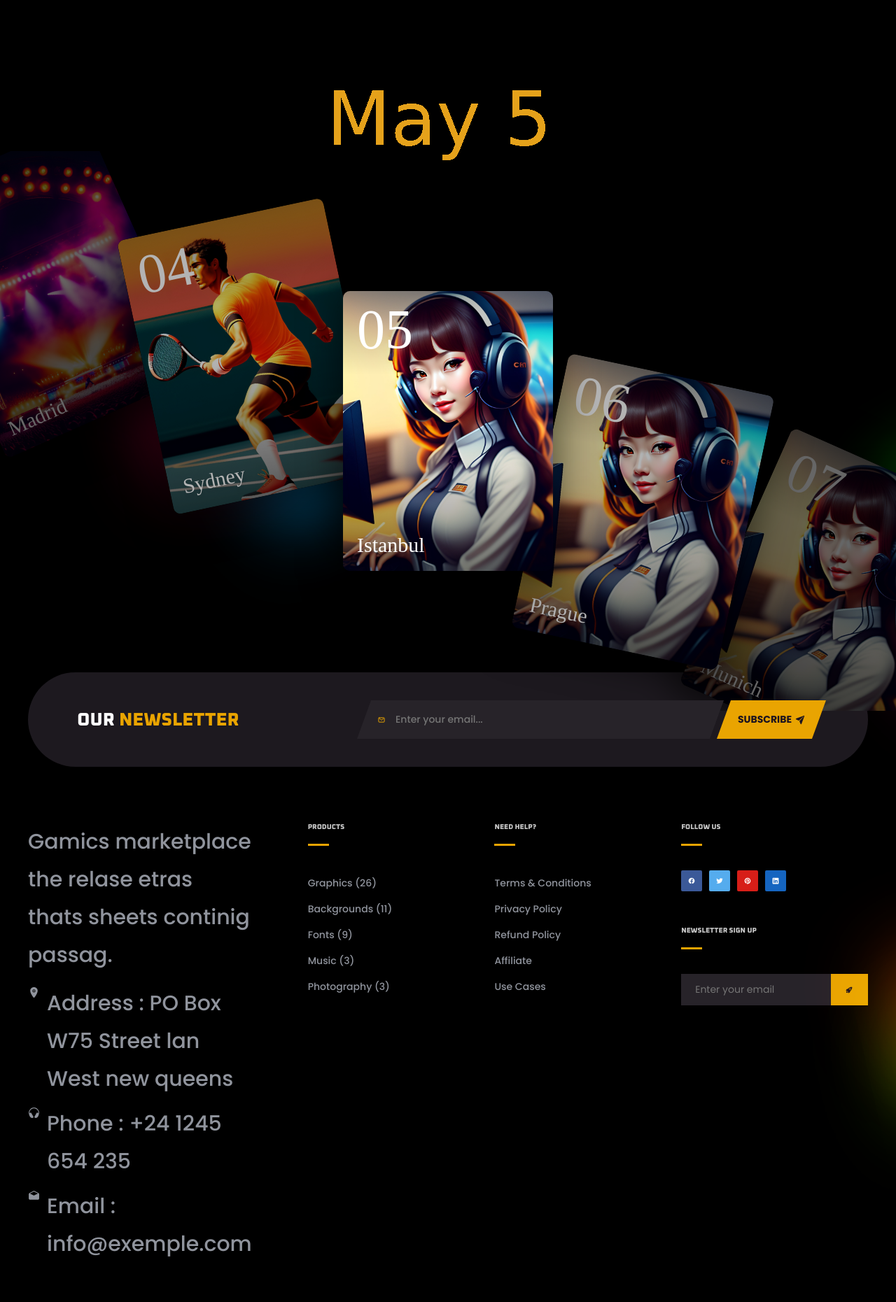
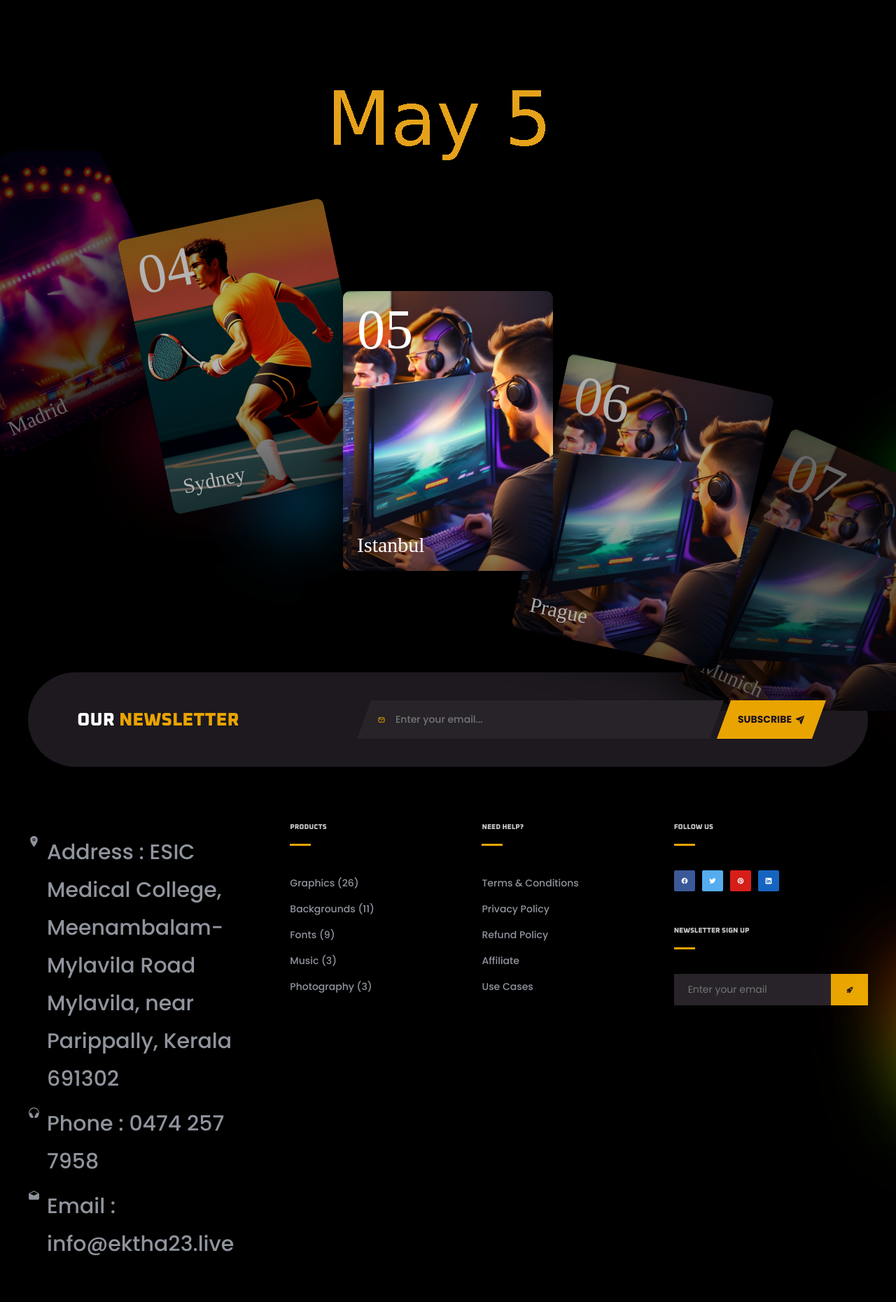
Before and after one commit to bijinbjames/Ektha-v2, a PHP site: page /index.php in a window 1280 px wide. Shown: the part 719-2580 px from the top of the page at 70% size. Run offline with PHP 8.4, Linux system fonts and the light colour scheme; some web fonts are replaced.

Commit message:
v2.5 sandeep, image change, footer data change

```diff
--- a/assets/components/footer.php
+++ b/assets/components/footer.php
@@ -46,7 +46,7 @@
 
 
           <p class="footer-text">
-            Gamics marketplace the relase etras thats sheets continig passag.
+
           </p>
 
           <ul class="contact-list">
@@ -57,7 +57,7 @@
               </div>
 
               <address class="item-text">
-                Address : PO Box W75 Street lan West new queens
+                Address : ESIC Medical College, Meenambalam-Mylavila Road Mylavila, near Parippally, Kerala 691302
               </address>
             </li>
 
@@ -66,7 +66,7 @@
                 <ion-icon name="headset"></ion-icon>
               </div>
 
-              <a href="tel:+241245654235" class="item-text">Phone : +24 1245 654 235</a>
+              <a href="tel:+241245654235" class="item-text">Phone : 0474 257 7958</a>
             </li>
 
             <li class="contact-item">
@@ -74,7 +74,7 @@
                 <ion-icon name="mail-open"></ion-icon>
               </div>
 
-              <a href="mailto:info@exemple.com" class="item-text">Email : info@exemple.com</a>
+              <a href="mailto:info@exemple.com" class="item-text">Email : info@ektha23.live</a>
             </li>
 
           </ul>
@@ -197,12 +197,12 @@
       <div class="container">
 
         <p class="copyright">
-          &copy; 2022 Gamics. All Right Reserved by <a href="#" class="copyright-link">codewithsadee</a>
+          &copy; 2023 Ektha. All Right Reserved by <a href="#" class="copyright-link">Ektha Web Team</a>
         </p>
-
+        <!-------
         <img src="./assets/images/footer-bottom-img.png" width="340" height="21" loading="lazy" alt=""
           class="footer-bottom-img">
-
+      ----->
       </div>
     </div>
 
```
Also changed, not shown: assets/images/1.jpg.
